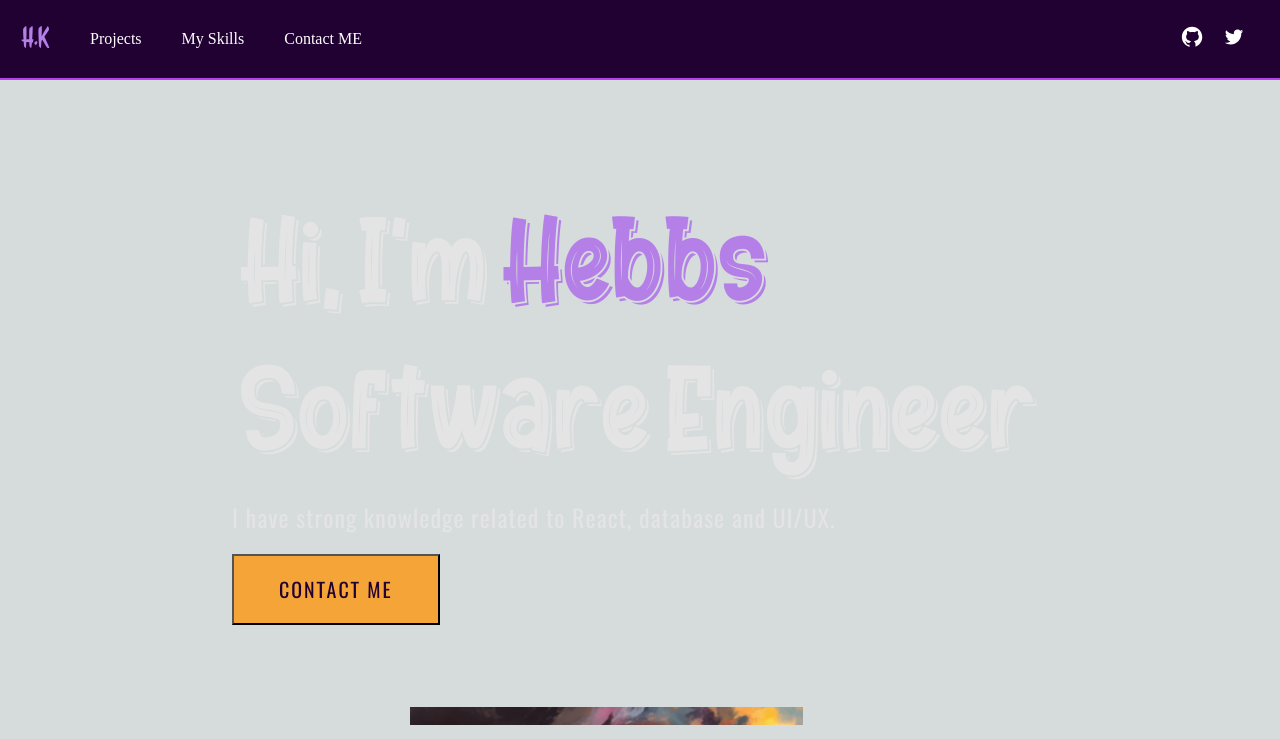
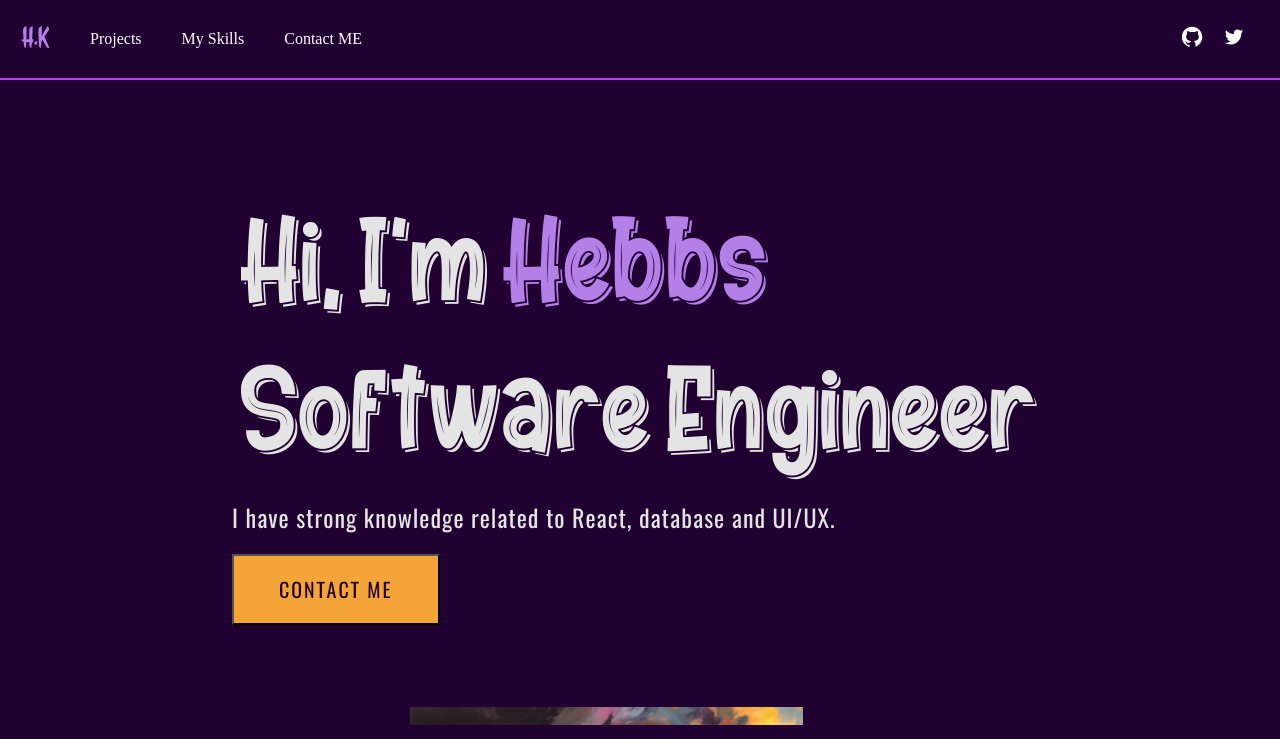
Before and after one commit to hebb00/portfolio, a Next.js app: page / in a window 1280 px wide. Shown: the top 739 px of the page. Built offline with nearby package versions, Linux system fonts and the light colour scheme.

Commit message:
fix: background color on chrome

```diff
--- a/src/app/globals.css
+++ b/src/app/globals.css
@@ -6,8 +6,6 @@
     'Fira Mono', 'Droid Sans Mono', 'Courier New', monospace;
 
   --foreground-rgb: 0, 0, 0;
-  --background-start-rgb: 214, 219, 220;
-  --background-end-rgb: 255, 255, 255;
 
   --primary-glow: conic-gradient(
     from 180deg at 50% 50%,
@@ -87,8 +85,8 @@ body {
 
 body {
   color: rgb(var(--foreground-rgb));
-  background:
-    rgb(var(--background-start-rgb));
+  background-color: #210032;
+
 }
 
 a {
```
